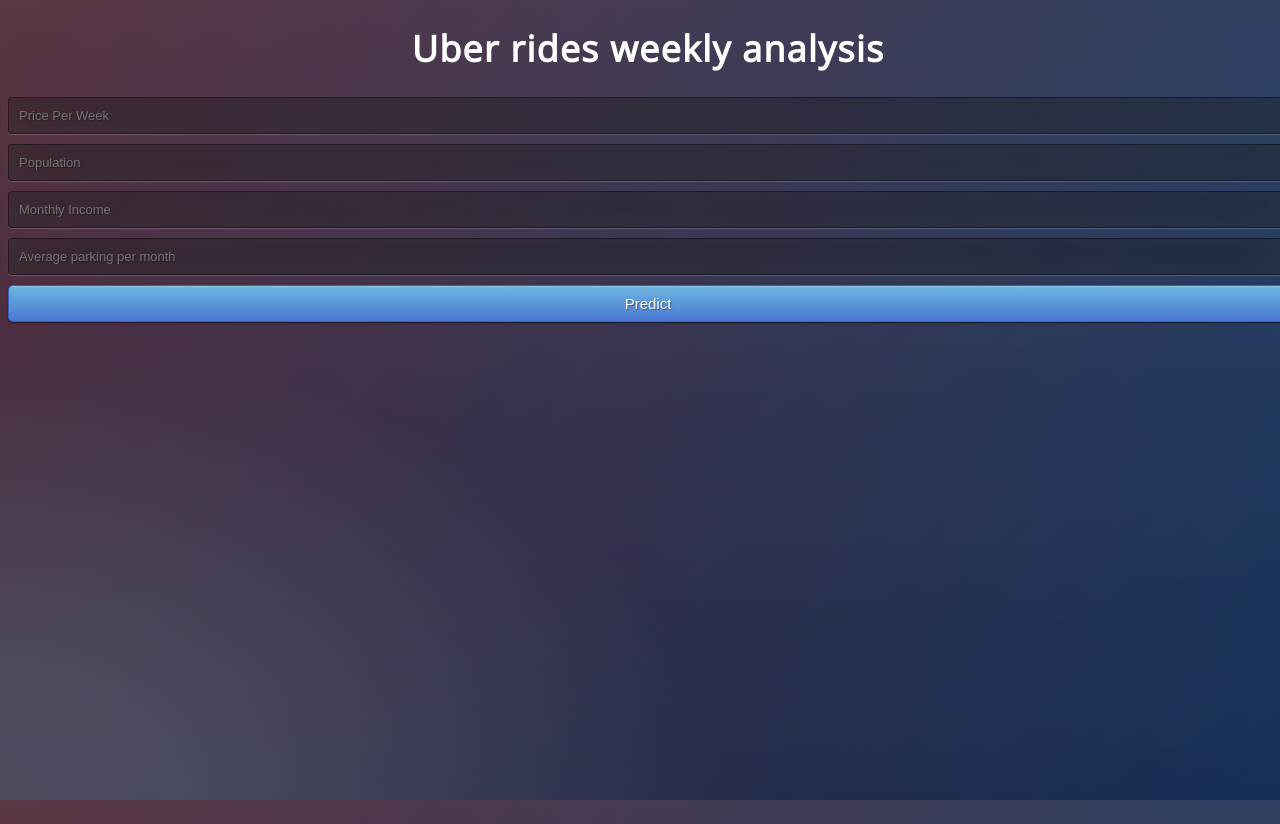
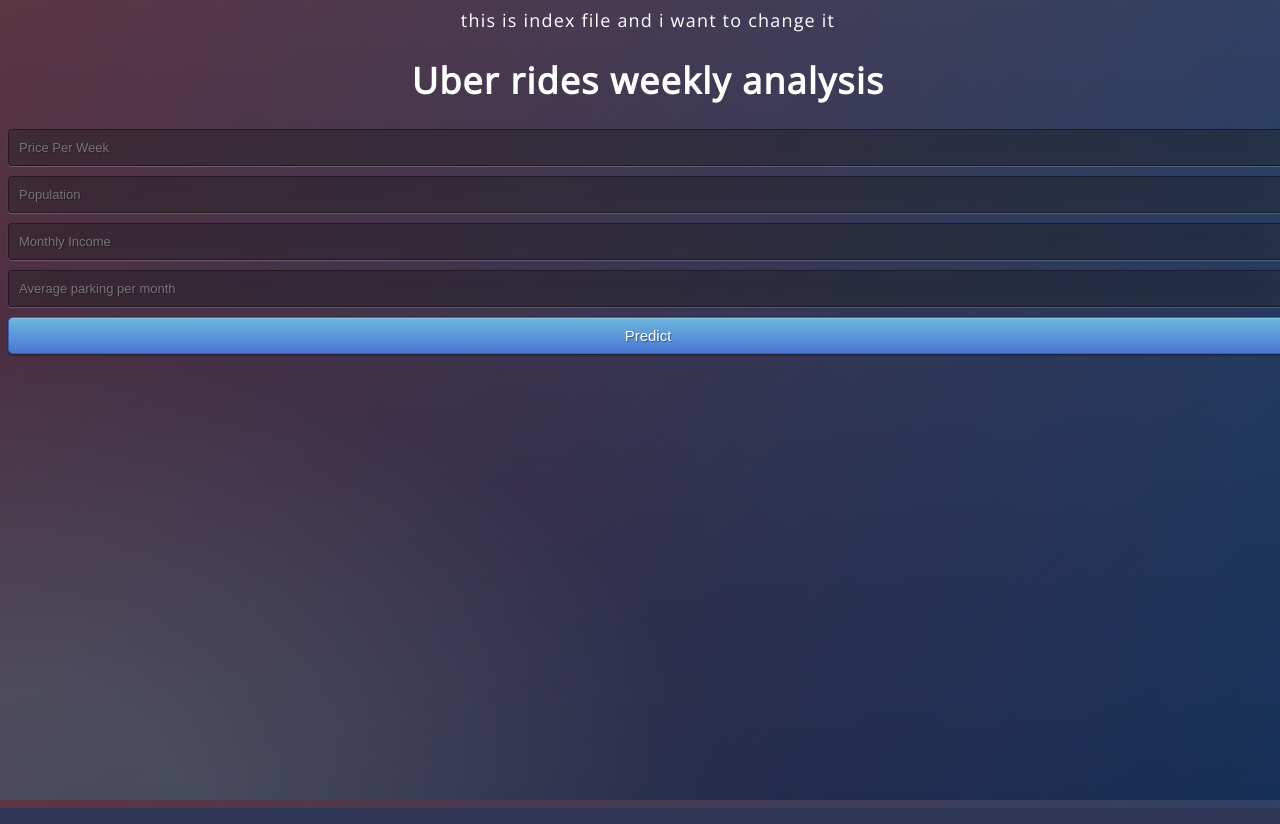
Before and after one commit to shivam030303/uber_rides, a Python web app: template templates/index.html in a window 1280 px wide. Run offline with Jinja, Linux system fonts and the light colour scheme; the template is opened without the code that fills it, so the values that code supplies are empty.

Commit message:
Changes in base To improve Flexibility

```diff
--- a/templates/index.html
+++ b/templates/index.html
@@ -1,3 +1,4 @@
+this is index file and i want to change it
 <!DOCTYPE html>
 <html lang="en">
 <head>
```
